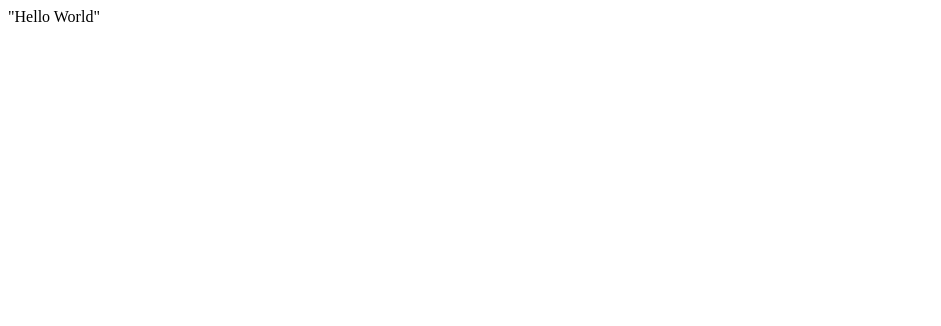
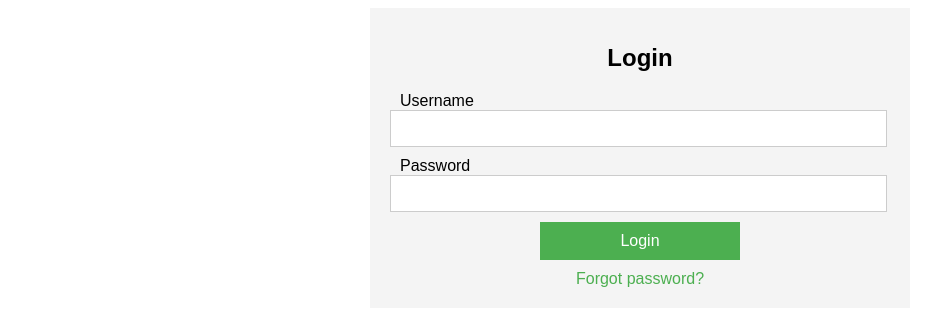
Before and after one commit to cgabriel124/cgabriel124.github.io, a plain HTML site: page index.html in a window 1280 px wide. Shown: the whole page, without its empty margins (0-941 px from the left). Drawn offline with Linux system fonts and the light colour scheme.

Commit message:
Initial commit

```diff
--- a/index.html
+++ b/index.html
@@ -1 +1,104 @@
-"Hello World"
+<!DOCTYPE html>
+<html>
+<head>
+  <title>Login Page</title>
+  <style>
+    body {
+      background-color: #ffffff;
+      font-family: sans-serif;
+    }
+
+    .container {
+      width: 500px;
+      margin: 0 auto;
+      padding: 20px;
+      background-color: #f4f4f4;
+    }
+
+    .title {
+      text-align: center;
+      font-size: 24px;
+      margin-bottom: 20px;
+    }
+
+    .form-group {
+      margin-bottom: 10px;
+    }
+
+    .input-group {
+      width: 100%;
+    }
+
+    .input-group input {
+      border: 1px solid #ccc;
+      padding: 10px;
+      width: 95%;
+    }
+
+    .input-group label {
+      font-size: 16px;
+      margin-left: 10px;
+    }
+
+
+
+    .btn-login {
+      background-color: #4CAF50;
+      color: white;
+      font-size: 16px;
+      padding: 10px;
+      width: 40%;
+      border: none;
+      cursor: pointer;
+      position: relative;
+      display: flex;
+      justify-content: center;
+      align-items: center;
+      text-align: center;
+    left: 30%;
+    }
+
+
+
+    .btn-login:hover {
+      background-color: #38761d;
+    }
+
+    .forgot-password {
+      text-align: center;
+      margin-top: 10px;
+    }
+
+    .forgot-password a {
+      color: #4CAF50;
+      text-decoration: none;
+    }
+  </style>
+</head>
+<body>
+  <div class="container">
+    <h1 class="title">Login</h1>
+    <form action="/login" method="post">
+      <div class="form-group">
+        <div class="input-group">
+          <label for="username">Username</label>
+          <input type="text" name="username" id="username" />
+        </div>
+      </div>
+      <div class="form-group">
+        <div class="input-group">
+          <label for="password">Password</label>
+          <input type="password" name="password" id="password" />
+        </div>
+      </div>
+      <div>
+        <button type="submit" class="btn-login">Login</button>
+      </div>
+
+      <div class="forgot-password">
+        <a href="#">Forgot password?</a>
+      </div>
+    </form>
+  </div>
+</body>
+</html>
```
Also changed, not shown: index1.html (added, +12 -0 lines), signup1.html (added, +37 -0 lines), signup2.html (added, +25 -0 lines).
